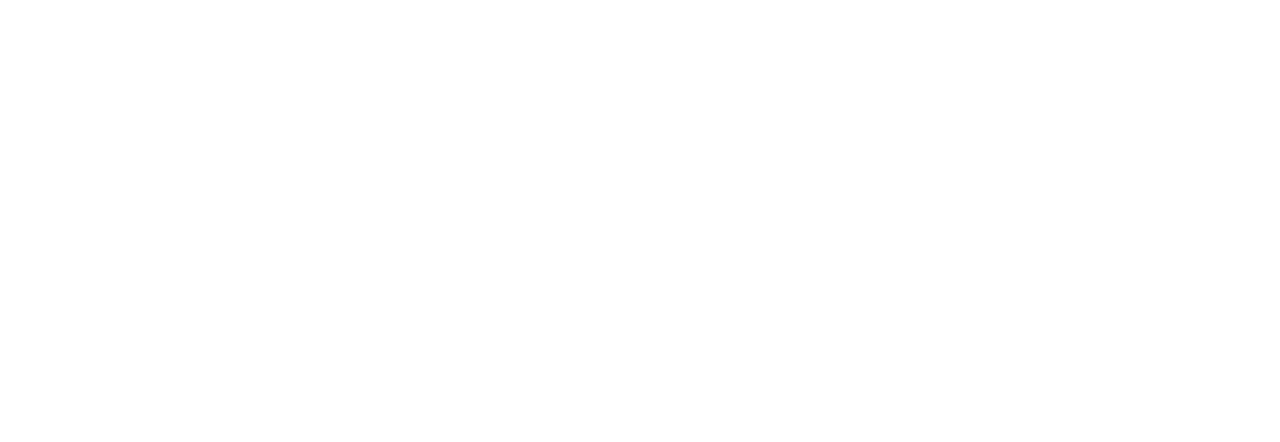
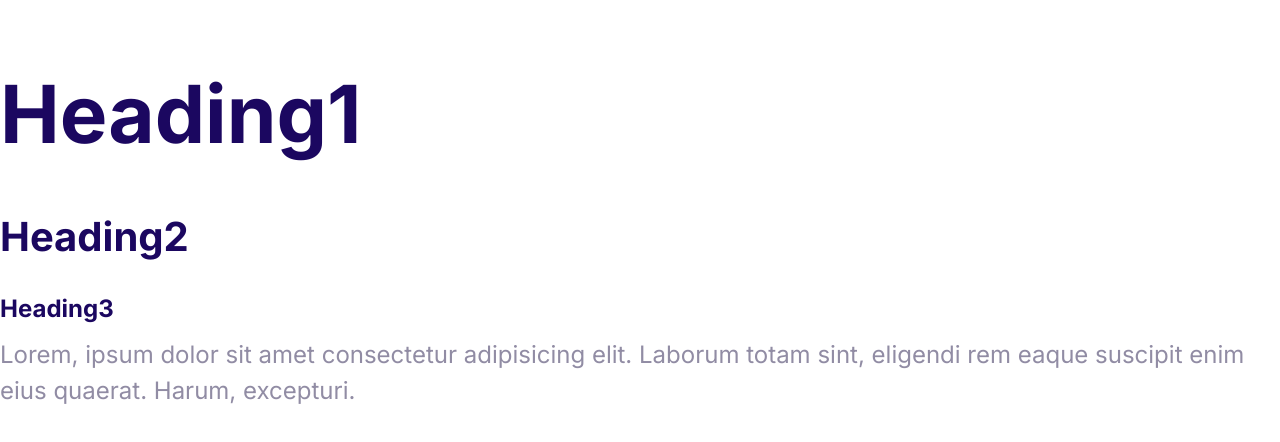
Before and after one commit to stath011/Moshify, a plain HTML site: page index.html in a window 1280 px wide. Drawn offline with Linux system fonts and the light colour scheme.

Commit message:
Define the styles for fonts.

```diff
--- a/css/styles.css
+++ b/css/styles.css
@@ -5,3 +5,49 @@
     --color-headings: #1b0760;
     --color-body: #918ca4;
 }
+
+html{
+    font-size: 62.5%;
+}
+
+body{
+    font-family: Inter, Arial, Helvetica, sans-serif;
+    color: var(--color-body);
+    font-size: 2.4rem;
+    line-height: 1.5;
+}
+
+h1, h2, h3{
+    color: var(--color-headings);
+    margin-bottom: 1rem;
+}
+
+h1{
+    font-size: 7rem;
+}
+
+h2{
+    font-size: 4rem;
+}
+
+h3{
+    font-size: 3rem;
+}
+
+p{
+    margin-top: 0;
+}
+
+@media screen and (min-width: 1024px){
+    h1{
+        font-size: 8rem;
+    }
+
+    h2{
+        font-size: 4rem;
+    }
+
+    h3{
+        font-size: 2.4rem;
+    }
+}
--- a/index.html
+++ b/index.html
@@ -5,8 +5,22 @@
     <meta http-equiv="X-UA-Compatible" content="IE=edge" />
     <meta name="viewport" content="width=device-width, initial-scale=1.0" />
     <title>Document</title>
+    <link rel="preconnect" href="https://fonts.googleapis.com" />
+    <link rel="preconnect" href="https://fonts.gstatic.com" crossorigin />
+    <link
+      href="https://fonts.googleapis.com/css2?family=Inter:wght@400;700&display=swap"
+      rel="stylesheet"
+    />
     <link rel="stylesheet" href="css/normalize.css" />
     <link rel="stylesheet" href="css/styles.css" />
   </head>
-  <body></body>
+  <body>
+    <h1>Heading1</h1>
+    <h2>Heading2</h2>
+    <h3>Heading3</h3>
+    <p>
+      Lorem, ipsum dolor sit amet consectetur adipisicing elit. Laborum totam
+      sint, eligendi rem eaque suscipit enim eius quaerat. Harum, excepturi.
+    </p>
+  </body>
 </html>
```
